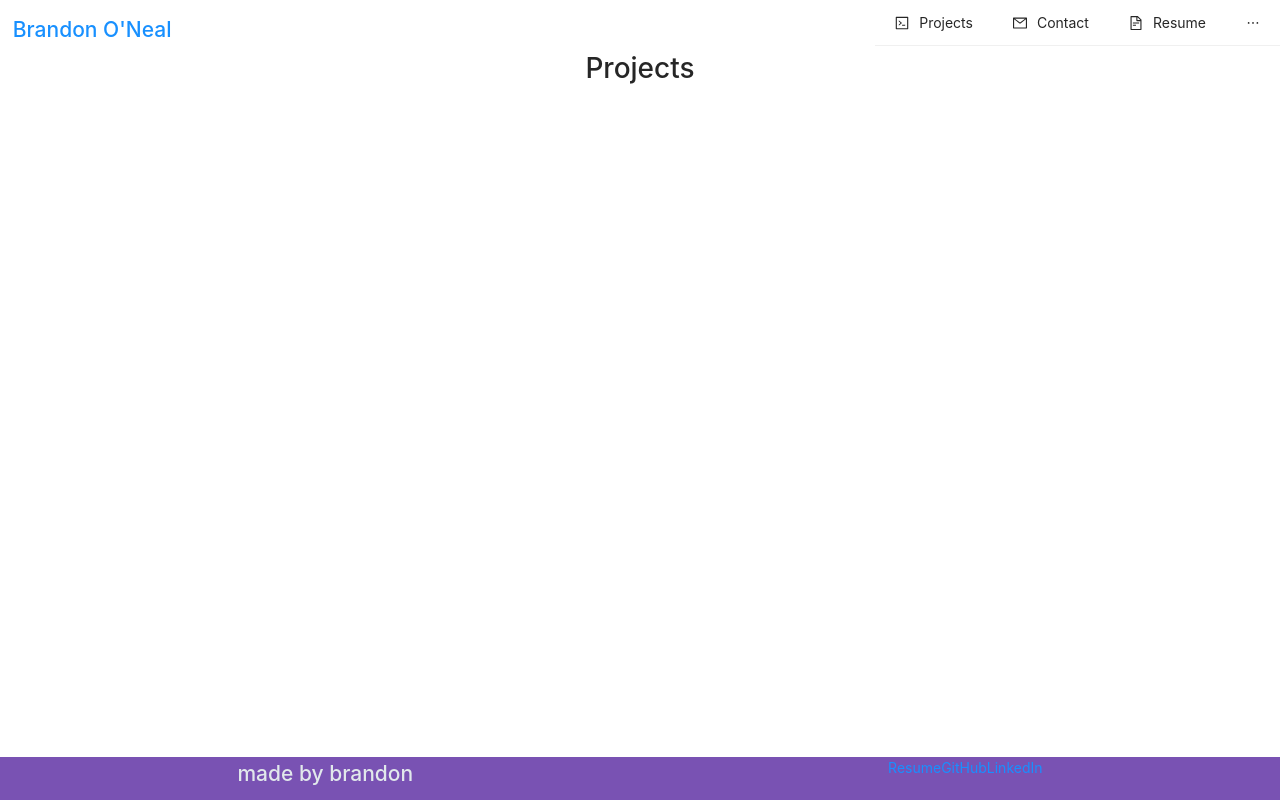
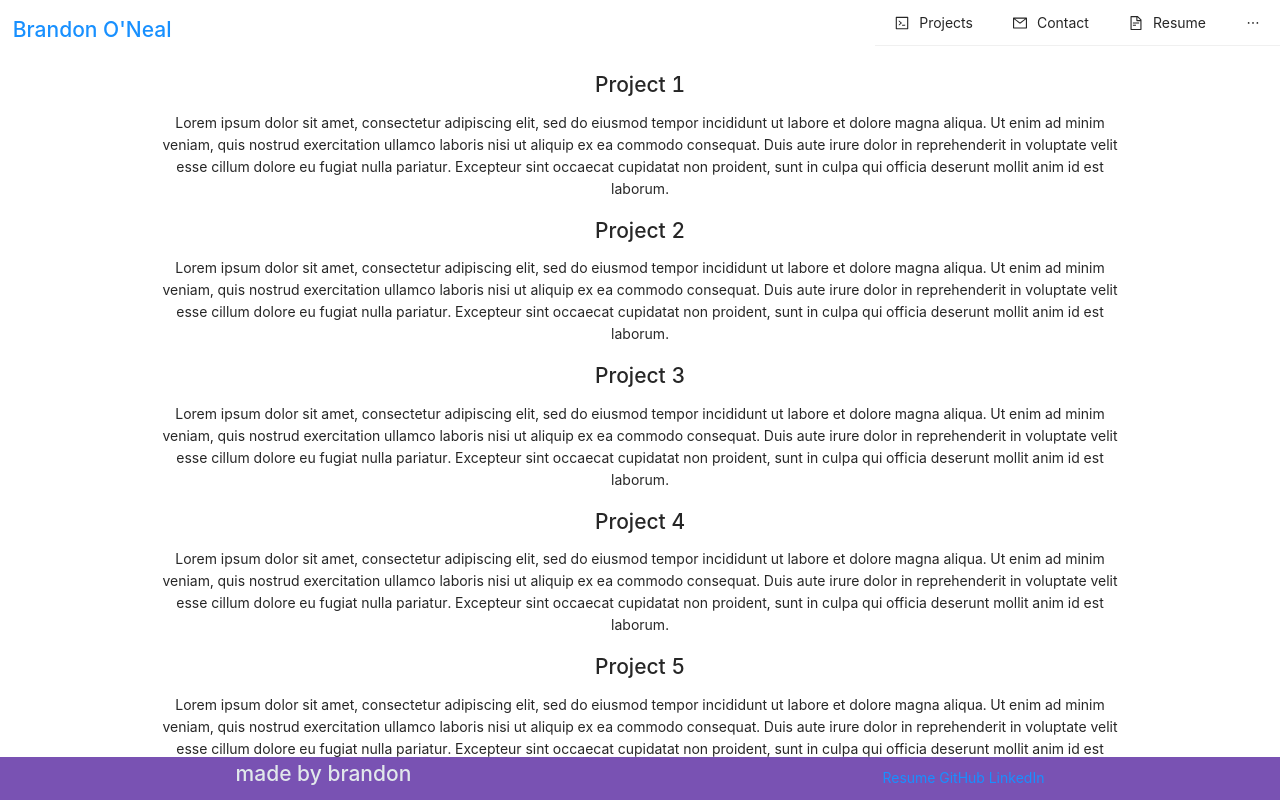
Before and after one commit to brandononeal/web-dev-portfolio, a React (Create React App) app: page /projects in a window 1280 px wide. Built offline with nearby package versions, Linux system fonts and the light colour scheme; the HTML template or start-up script is replaced by a standard one.

Commit message:
added content to home and project components

```diff
--- a/src/components/Contact.js
+++ b/src/components/Contact.js
@@ -26,8 +26,7 @@ function Contact() {
 
   return (
     <div className="Contact">
-      <h1>Contact</h1>
-      <p>Let's get in touch!</p>
+      <br />
       <Form
         {...layout}
         name="nest-messages"
@@ -56,7 +55,7 @@ function Contact() {
         >
           <Input />
         </Form.Item>
-        <Form.Item name={["user", "introduction"]} label="Introduction">
+        <Form.Item name={["user", "message"]} label="Message">
           <Input.TextArea />
         </Form.Item>
         <Form.Item wrapperCol={{ ...layout.wrapperCol, offset: 8 }}>
--- a/src/components/Footer.js
+++ b/src/components/Footer.js
@@ -11,10 +11,10 @@ function Footer() {
           href="https://docs.google.com/document/d/1DV-lUf8bv02Be29jFoH-4b_TUGkMLsYCSMpRE5BTtvQ/edit"
           target="blank"
         >
-          Resume
+          Resume{" "}
         </a>
         <a href="https://www.github.com/brandononeal" target="blank">
-          GitHub
+          GitHub{" "}
         </a>
         <a href="https://www.linkedin.com/in/brandonaoneal" target="blank">
           LinkedIn
--- a/src/components/Home.js
+++ b/src/components/Home.js
@@ -1,9 +1,19 @@
 import React from "react";
+import { Link } from "react-router-dom";
 
 function Home() {
   return (
     <div className="Home">
-      <h1>Home</h1>
+      <h1>
+        <span>$</span> welcome to my <span>portfolio</span>
+      </h1>
+      <br />
+      <h2>
+        check out some of my <Link to="/projects">projects</Link>
+      </h2>
+      <h2>
+        and feel free to <Link to="/contact">reach out</Link>
+      </h2>
     </div>
   );
 }
--- a/src/components/Projects.js
+++ b/src/components/Projects.js
@@ -3,7 +3,57 @@ import React from "react";
 function Projects() {
   return (
     <div className="Projects">
-      <h1>Projects</h1>
+      <br />
+      <h2>Project 1</h2>
+      <p>
+        Lorem ipsum dolor sit amet, consectetur adipiscing elit, sed do eiusmod
+        tempor incididunt ut labore et dolore magna aliqua. Ut enim ad minim
+        veniam, quis nostrud exercitation ullamco laboris nisi ut aliquip ex ea
+        commodo consequat. Duis aute irure dolor in reprehenderit in voluptate
+        velit esse cillum dolore eu fugiat nulla pariatur. Excepteur sint
+        occaecat cupidatat non proident, sunt in culpa qui officia deserunt
+        mollit anim id est laborum.
+      </p>
+      <h2>Project 2</h2>
+      <p>
+        Lorem ipsum dolor sit amet, consectetur adipiscing elit, sed do eiusmod
+        tempor incididunt ut labore et dolore magna aliqua. Ut enim ad minim
+        veniam, quis nostrud exercitation ullamco laboris nisi ut aliquip ex ea
+        commodo consequat. Duis aute irure dolor in reprehenderit in voluptate
+        velit esse cillum dolore eu fugiat nulla pariatur. Excepteur sint
+        occaecat cupidatat non proident, sunt in culpa qui officia deserunt
+        mollit anim id est laborum.
+      </p>
+      <h2>Project 3</h2>
+      <p>
+        Lorem ipsum dolor sit amet, consectetur adipiscing elit, sed do eiusmod
+        tempor incididunt ut labore et dolore magna aliqua. Ut enim ad minim
+        veniam, quis nostrud exercitation ullamco laboris nisi ut aliquip ex ea
+        commodo consequat. Duis aute irure dolor in reprehenderit in voluptate
+        velit esse cillum dolore eu fugiat nulla pariatur. Excepteur sint
+        occaecat cupidatat non proident, sunt in culpa qui officia deserunt
+        mollit anim id est laborum.
+      </p>
+      <h2>Project 4</h2>
+      <p>
+        Lorem ipsum dolor sit amet, consectetur adipiscing elit, sed do eiusmod
+        tempor incididunt ut labore et dolore magna aliqua. Ut enim ad minim
+        veniam, quis nostrud exercitation ullamco laboris nisi ut aliquip ex ea
+        commodo consequat. Duis aute irure dolor in reprehenderit in voluptate
+        velit esse cillum dolore eu fugiat nulla pariatur. Excepteur sint
+        occaecat cupidatat non proident, sunt in culpa qui officia deserunt
+        mollit anim id est laborum.
+      </p>
+      <h2>Project 5</h2>
+      <p>
+        Lorem ipsum dolor sit amet, consectetur adipiscing elit, sed do eiusmod
+        tempor incididunt ut labore et dolore magna aliqua. Ut enim ad minim
+        veniam, quis nostrud exercitation ullamco laboris nisi ut aliquip ex ea
+        commodo consequat. Duis aute irure dolor in reprehenderit in voluptate
+        velit esse cillum dolore eu fugiat nulla pariatur. Excepteur sint
+        occaecat cupidatat non proident, sunt in culpa qui officia deserunt
+        mollit anim id est laborum.
+      </p>
     </div>
   );
 }
--- a/src/styles/index.css
+++ b/src/styles/index.css
@@ -1,3 +1,5 @@
+/* GLOBAL STYLES */
+
 body {
   margin: 0;
   font-family: "Lucida Console", "Courier New", monospace;
@@ -7,6 +9,8 @@ body {
   text-align: center;
 }
 
+/* NAV & FOOTER */
+
 .Navbar {
   display: flex;
   justify-content: space-between;
@@ -14,12 +18,12 @@ body {
 
 .Navbar h2 {
   margin: 1% 0 0 1%;
-  color: #7952b3;
 }
 
 .Footer {
   display: flex;
   justify-content: space-around;
+  align-items: center;
   position: absolute;
   color: #e1e8eb;
   background-color: #7952b3;
@@ -32,6 +36,43 @@ body {
   color: #e1e8eb;
 }
 
+/* MAIN STYLES */
+
+.Home {
+  display: flex;
+  justify-content: center;
+  flex-direction: column;
+  margin-top: 25%;
+}
+
+@keyframes fade-in {
+  0% {
+    opacity: 0;
+  }
+  100% {
+    opacity: 1;
+  }
+}
+
+.Home h1 {
+  animation-name: fade-in;
+  animation-duration: 5s;
+}
+
+.Home h2 {
+  animation-name: fade-in;
+  animation-duration: 5s;
+}
+
+.Home span {
+  color: #ffc107;
+}
+
+.Projects {
+  width: 75%;
+  margin: 0 auto;
+}
+
 .Contact form {
   margin: 0 auto;
   width: 50%;
```
